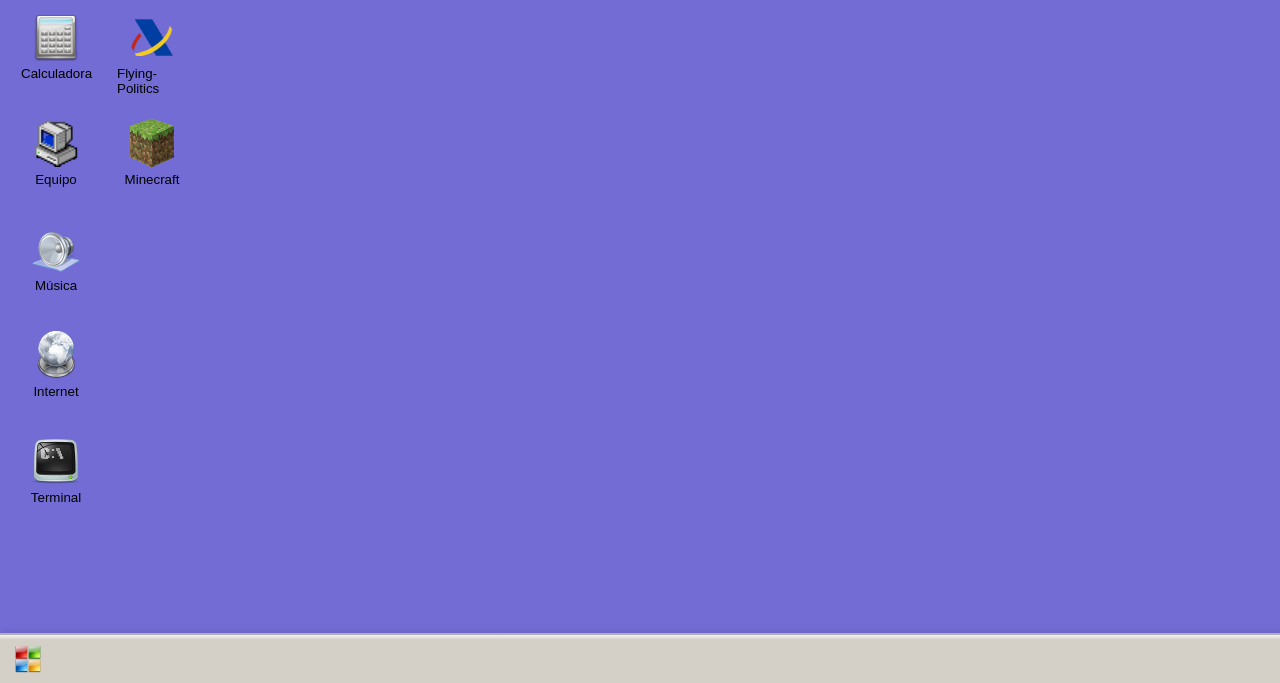
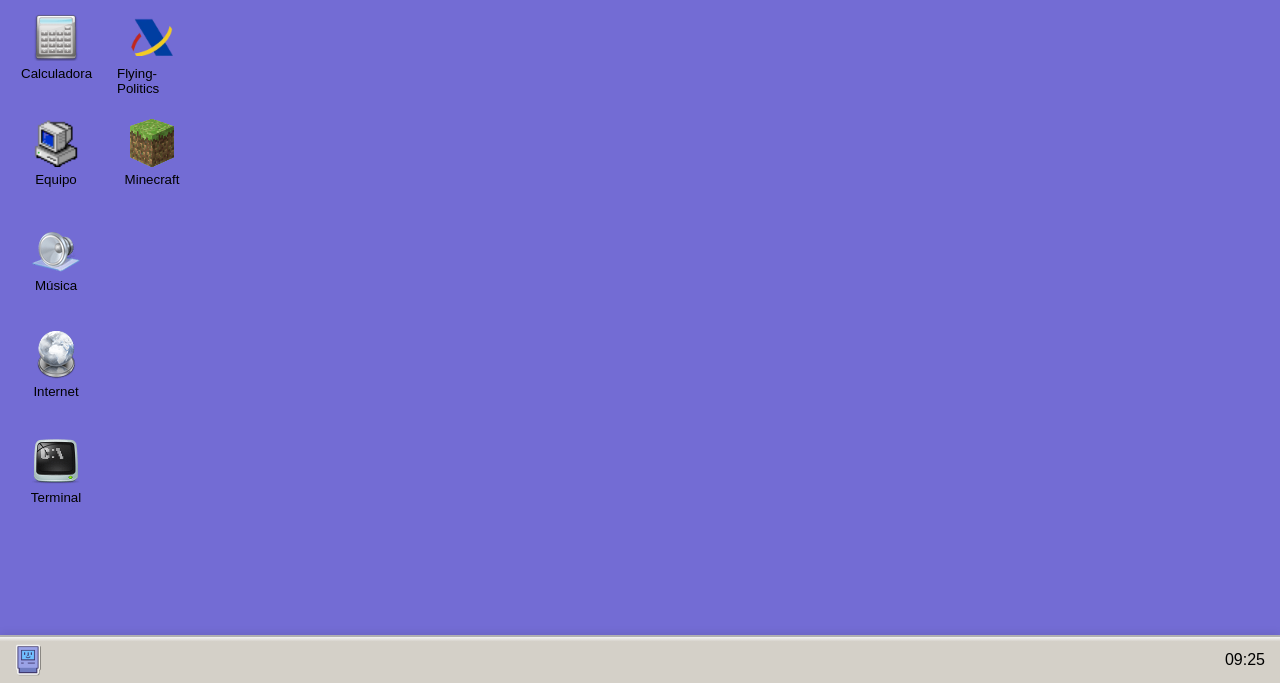
Before and after one commit to davidlt17/escritorioweb, a plain HTML site: page index.html in a window 1280 px wide. Shown: the part 117-800 px from the top of the page. Drawn offline with Linux system fonts and the light colour scheme.

Commit message:
favicon+realtime clock

```diff
--- a/estilos/estilo.css
+++ b/estilos/estilo.css
@@ -26,9 +26,12 @@ body {
     border-top: 2px solid #b0b0b0;
     display: flex;
     align-items: center;
+    justify-content: space-between;
     z-index: 1000;
     box-shadow: 0 -2px 8px rgba(0,0,0,0.08);
     padding-left: 8px;
+    padding-right: 15px;
+    box-sizing: border-box;
 }
 
 .icon {
--- a/index.html
+++ b/index.html
@@ -4,6 +4,7 @@
     <meta charset="UTF-8">
     <meta name="viewport" content="width=device-width, initial-scale=1.0">
     <link rel="stylesheet" href="estilos/estilo.css">
+    <link rel="icon" type="image/png" href="img/PC2.png">
     <title>Desktop</title>
 </head>
 <body>
@@ -85,10 +86,16 @@
     <div id="taskbar">
           <div class="icon-taskbar" id="taskbarmenu" data-app="menu">
             <div class="icon-image-taskbar">
-                <img src="img/win.png" alt="equipo">
+                <img src="img/PC2.png" alt="equipo">
+            </div>
             </div>
 
+
+            <div class="reloj">
+                <span>10:00</span>
+
             </div>
+
 
 
     </div>
--- a/script.js
+++ b/script.js
@@ -385,3 +385,17 @@ flying politics by Javi Navarro, un gran compañero, mira su trabajo en: https:/
   }
   return originalContent;
 };
+
+// Lógica para mostrar la hora actual en la taskbar
+function updateClock() {
+  const reloj = document.querySelector('.reloj span');
+  if (reloj) {
+    const now = new Date();
+    // Formato HH:MM (24h)
+    const hours = now.getHours().toString().padStart(2, '0');
+    const minutes = now.getMinutes().toString().padStart(2, '0');
+    reloj.textContent = `${hours}:${minutes}`;
+  }
+}
+setInterval(updateClock, 1000);
+updateClock();
```
Also changed, not shown: img/PC2.png (added).
